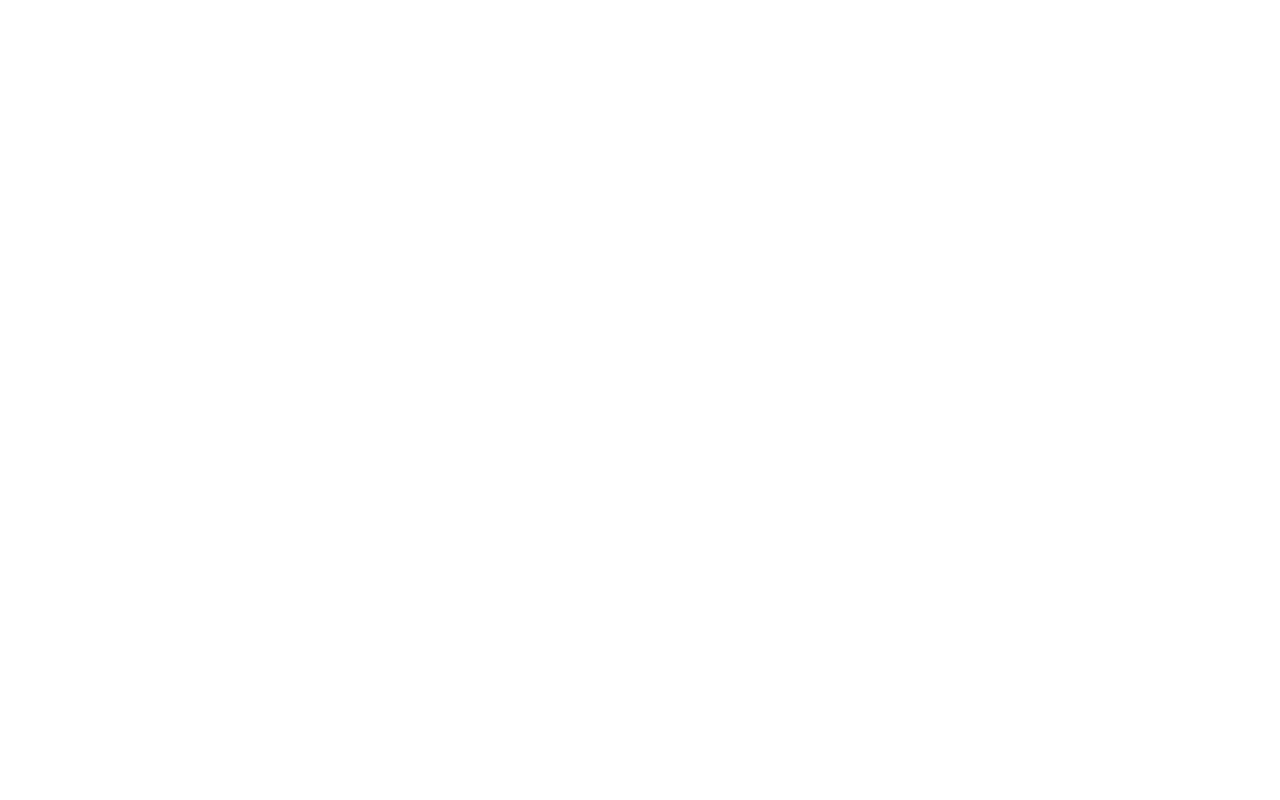
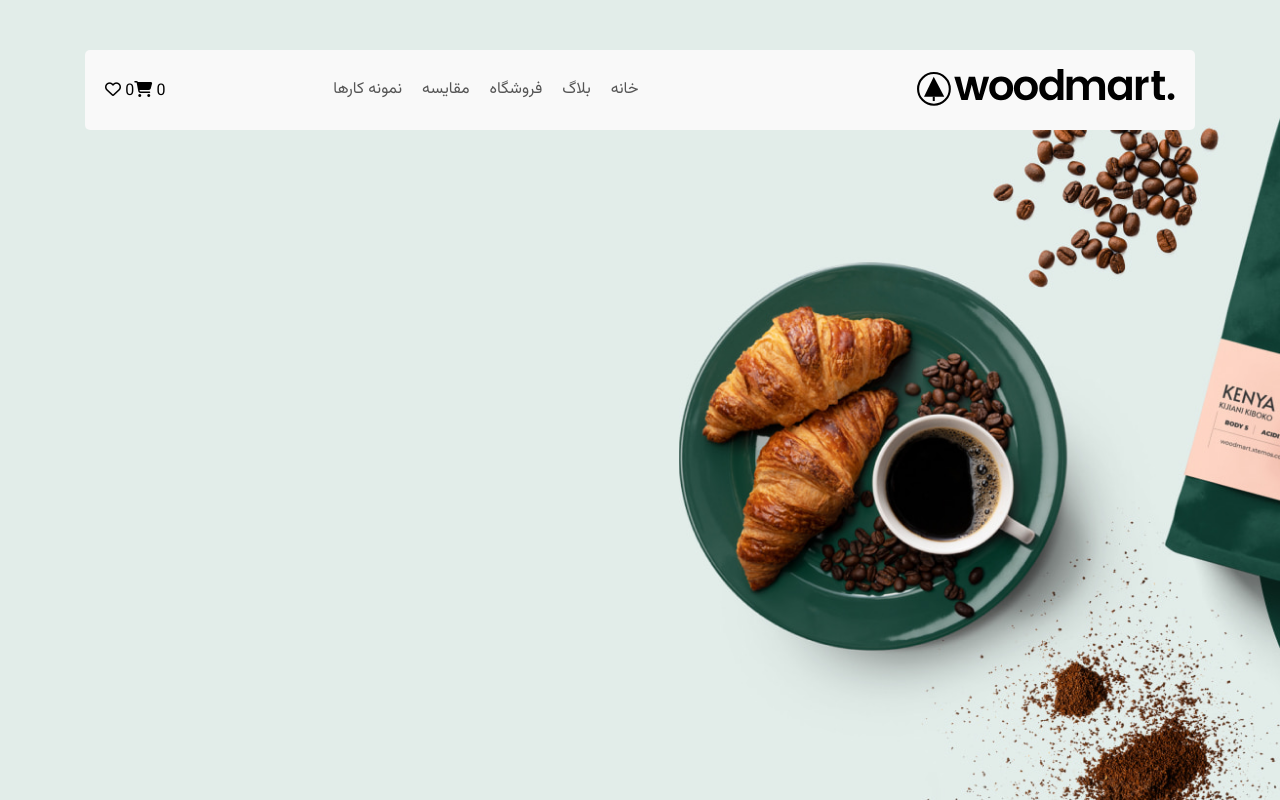
Before and after one commit to saharNrv/Coffee-mart-js, a plain HTML site: page frontend/index.html in a window 1280 px wide. Drawn offline with nearby package versions, Linux system fonts and the light colour scheme.

Commit message:
header and nav style

```diff
--- /dev/null
+++ b/frontend/Css/custom.css
@@ -0,0 +1,15 @@
+:root{
+    --primary-color:#104639;
+    --pro-white:#f3f3f3;
+
+}
+
+body{
+    font-family:'vazir';
+    position: relative;
+}
+
+a{
+    text-decoration: none;
+    color: #555;
+}
--- a/frontend/Css/grid.css
+++ b/frontend/Css/grid.css
@@ -5,7 +5,7 @@
 }
 
 
-.container1 {
+.container {
     width: 100%;
     padding-right: 15px;
     padding-left: 15px;
--- a/frontend/Css/index.css
+++ b/frontend/Css/index.css
@@ -0,0 +1,38 @@
+@import './reset.css';
+@import './font.css';
+@import './custom.css';
+
+.header{
+    padding-top: 50px;
+    height:100vh;
+    background:url('../image/wd-coffee-slide-3.jpg') no-repeat center;
+    background-size: cover;
+
+
+}
+
+.nav{
+    height: 80px;
+    background-color: #f9f9f9;
+    border-radius: 5px;
+    display: flex;
+    align-items: center;
+    justify-content: space-between;
+    padding: 0px 20px;
+}
+.logo{
+    width: 70%;
+}
+.nav__menu{
+    display: flex;
+
+}
+.nav__item{
+    margin-right: 20px;
+}
+.nav__item:first-child{
+    margin-right: 0px;
+}
+.nav__icon-wrap{
+    display: flex;
+}
--- a/frontend/index.html
+++ b/frontend/index.html
@@ -1,11 +1,59 @@
 <!DOCTYPE html>
-<html lang="en">
+<html lang="en" dir="rtl">
+
 <head>
     <meta charset="UTF-8">
     <meta name="viewport" content="width=device-width, initial-scale=1.0">
+    <link rel="stylesheet" href="./Css/grid.css">
+    <link rel="stylesheet" href="./Css/index.css">
+    <link rel="stylesheet" href="./Css/responsive.css">
+    <link rel="stylesheet" href="https://cdn.jsdelivr.net/npm/swiper@10/swiper-bundle.min.css" />
+    <link rel="stylesheet" href="https://cdnjs.cloudflare.com/ajax/libs/font-awesome/6.4.2/css/all.min.css">
     <title>Coffee-Home</title>
 </head>
+
 <body>
+    <!--------------------HEADER---------------------->
+    <header class="header">
+        <div class="container">
+            <nav class="nav">
+                <div class="nav__logo">
+                    <img src="./image/wood-logo-dark.svg" alt="coffee logo" class="logo">
+                </div>
+                <div class="nav__list-wrap">
+                    <ul class="nav__menu">
+                        <li class="nav__item"><a href="" class="nav__link">خانه</a></li>
+                        <li class="nav__item"><a href="" class="nav__link">بلاگ</a></li>
+                        <li class="nav__item"><a href="" class="nav__link">فروشگاه</a></li>
+                        <li class="nav__item"><a href="" class="nav__link">مقایسه</a></li>
+                        <li class="nav__item"><a href="" class="nav__link">نمونه کارها</a></li>
+                    </ul>
+                </div>
+                <div class="nav__icon-wrap">
+                    <div class="nav_icon">
+                        <span>0</span>
+                        <i class="fa-solid fa-cart-shopping" ></i>
+                    </div>
+                    <div class="nav_icon">
+                        <span>0</span>
+                        <i class="fa-regular fa-heart"></i>
+                    </div>
+                </div>
+            </nav>
 
+        </div>
+
+    </header>
+
+
+
+
+
+
+
+
+    <script src="https://cdn.jsdelivr.net/npm/swiper@10/swiper-bundle.min.js"></script>
+    <script src="js/swiper.js"></script>
 </body>
+
 </html>
--- /dev/null
+++ b/frontend/js/swiper.js
@@ -0,0 +1,10 @@
+var swiper = new Swiper(".mySwiper", {
+    pagination: {
+        el: ".swiper-pagination",
+        clickable: true,
+      },
+    navigation: {
+      nextEl: ".swiper-button-next",
+      prevEl: ".swiper-button-prev",
+    },
+  });
```
Also changed, not shown: frontend/fonts/Vazirmatn-ExtraBold.ttf (added), frontend/fonts/Vazirmatn-Regular.ttf (added), frontend/image/cup-black-coffee-with-beans-green-leaves_939033-8215.avif (added), frontend/image/tool-used-coffee-press_23-2149878067.avif (added), frontend/image/wd-coffee-slide-1.jpg (added), frontend/image/wd-coffee-slide-2.jpg (added), frontend/image/wd-coffee-slide-3.jpg (added), frontend/image/wood-logo-dark.svg (added), 2 other files.
